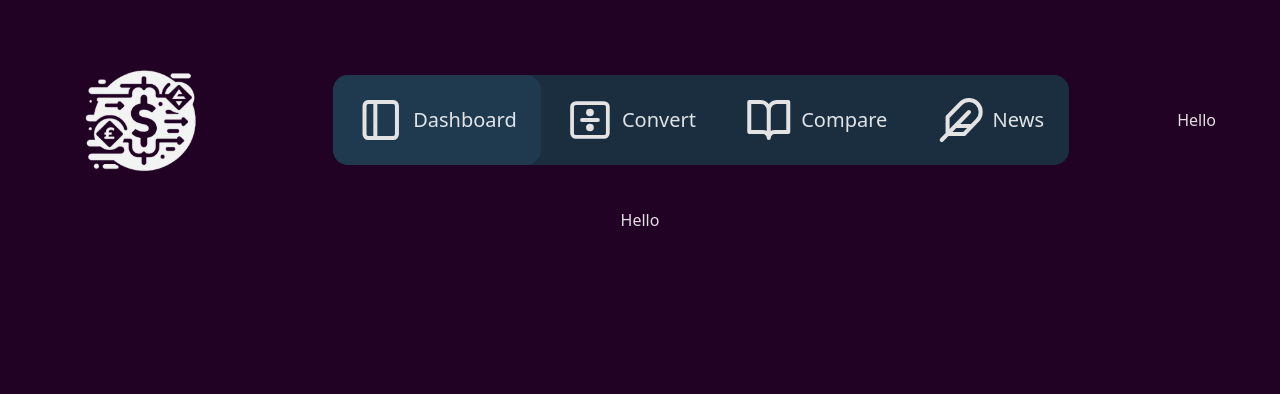
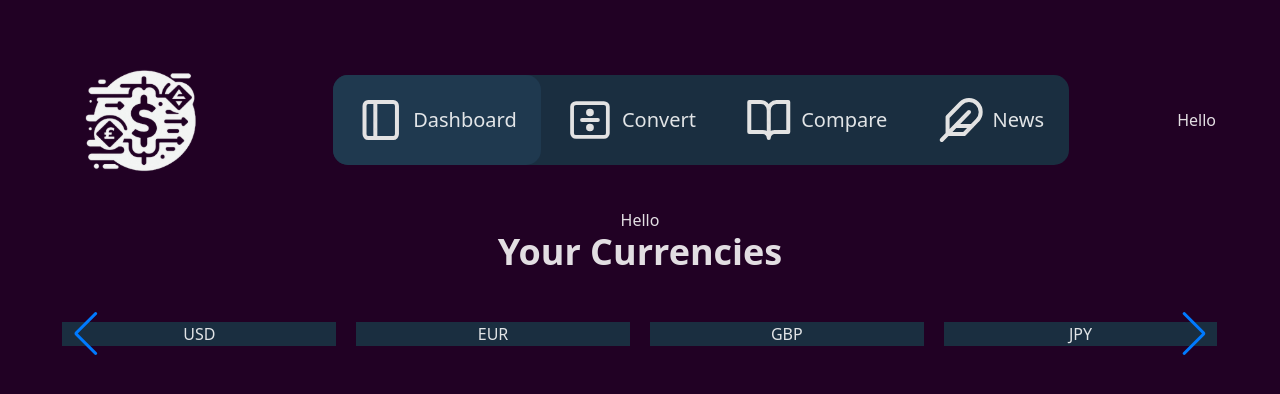
Before and after one commit to RobertasVasiliauskas/PUI, a React (Vite) app in the folder my-app/: page / in a window 1280 px wide. Shown: the top 394 px of the page. Built offline with nearby package versions, Linux system fonts and the light colour scheme.

Commit message:
carousel

```diff
--- a/my-app/package.json
+++ b/my-app/package.json
@@ -12,7 +12,9 @@
   "dependencies": {
     "@tailwindcss/vite": "^4.0.12",
     "react": "^19.0.0",
-    "react-dom": "^19.0.0"
+    "react-dom": "^19.0.0",
+    "react-responsive-carousel": "^3.2.23",
+    "swiper": "^11.2.5"
   },
   "devDependencies": {
     "@eslint/js": "^9.21.0",
--- a/my-app/src/App.jsx
+++ b/my-app/src/App.jsx
@@ -1,12 +1,15 @@
 import {useState} from 'react'
 import './App.css'
 import Header from './Components/Heder/Header.jsx'
+import Carousel from './Components/Dashboard/Carousel.jsx'
 
 function App() {
     return (
         <div className={"flex flex-col flex-1 min-h-screen"}>
             <Header/>
             <h1>Hello</h1>
+            <Carousel/>
+
         </div>
     );
 }
--- /dev/null
+++ b/my-app/src/Components/Dashboard/Carousel.jsx
@@ -0,0 +1,49 @@
+import React, { Component } from "react";
+import { Swiper, SwiperSlide } from "swiper/react";
+import { Navigation, Pagination} from "swiper/modules";
+import "swiper/css";
+import "swiper/css/navigation";
+import "swiper/css/pagination";
+
+export default () => {
+    return (
+        <div className="carousel-container">
+            <h1 className="carousel-title text-center text-4xl font-bold">Your Currencies</h1>
+            <Swiper
+                modules={[Navigation, Pagination]}
+                spaceBetween={20}
+                slidesPerView={4}
+                navigation={{
+                    nextEl: ".swiper-button-next",
+                    prevEl: ".swiper-button-prev",
+                }}
+                loop={true}
+                style={{ padding: "50px 0 " ,
+                        width: "95%",
+                        height: "auto",
+                }}
+
+            >
+                <div className="swiper-button-prev custom-prev"></div>
+                <div className="swiper-button-next custom-next"></div>
+
+                <SwiperSlide className="bg-[#1A2E40]">
+                    <h1 className="legend">USD</h1>
+                </SwiperSlide>
+                <SwiperSlide className="bg-[#1A2E40]">
+                    <h1 className="legend">EUR</h1>
+                </SwiperSlide>
+                <SwiperSlide className="bg-[#1A2E40]">
+                    <h1 className="legend">GBP</h1>
+                </SwiperSlide>
+                <SwiperSlide className="bg-[#1A2E40]">
+                    <h1 className="legend">JPY</h1>
+                </SwiperSlide>
+                <SwiperSlide className="bg-[#1A2E40]">
+                    <h1 className="legend">CHF</h1>
+                </SwiperSlide>
+            </Swiper>
+        </div>
+
+    );
+};
```
Also changed, not shown: 1 other file (tests, documents, lock files or other folders).
